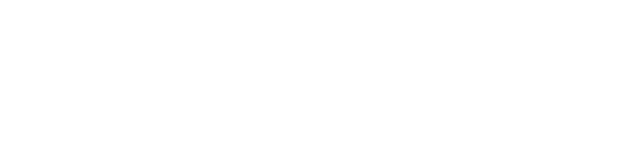
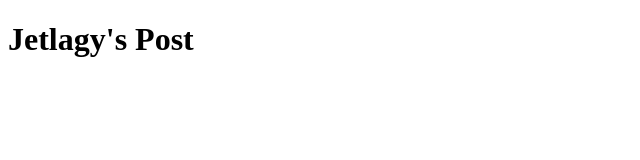
Before and after one commit to jetlagy/jetlagy-project, a plain HTML site: page index.html in a window 1280 px wide. Shown: the whole page, without its empty margins (0-640 px from the left). Drawn offline with Linux system fonts and the light colour scheme.

Commit message:
Update index.html

```diff
--- a/index.html
+++ b/index.html
@@ -3,6 +3,8 @@
   <head>
   </head>
 
+  <h1>Jetlagy's Post</h1>
+
   <body>
   </body>
 </html
```
